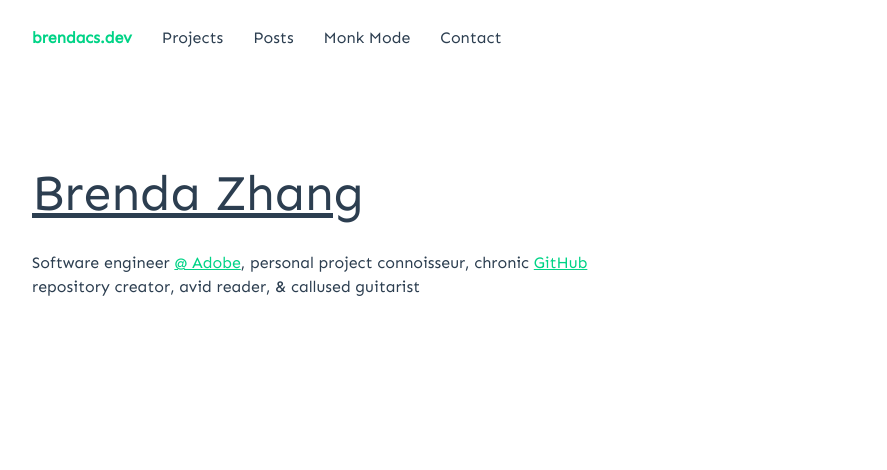
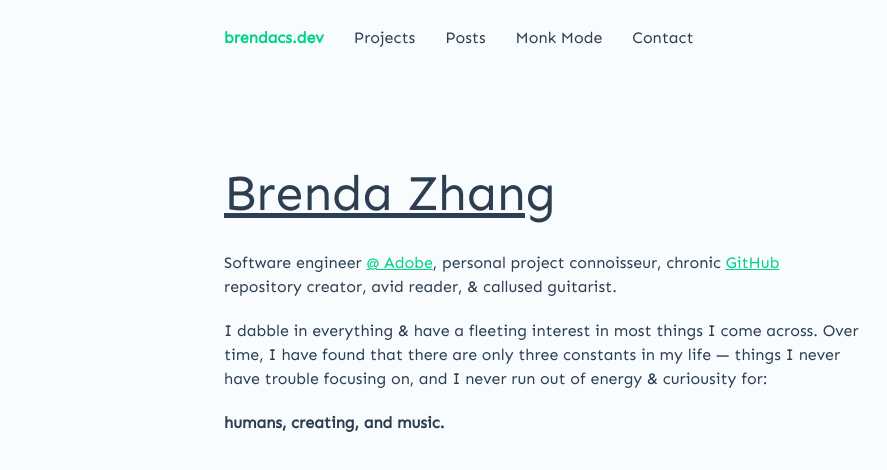
Before and after one commit to brendacs/deprecated-profile, a Vue app: page / in a window 1280 px wide. Shown: the top 470 px of the page, without its empty margins (96-983 px from the left). Built offline with nearby package versions, Linux system fonts and the light colour scheme.

Commit message:
Add more text, style tweaks

```diff
--- a/src/App.vue
+++ b/src/App.vue
@@ -81,6 +81,15 @@ table {
 }
 
 /* globals */
+html, body {
+  background: #f7fbff;
+  background: #f9fcff;
+}
+
+#app {
+  margin: 0 25vw;
+}
+
 #app, h1, h2, h3, h4, h5, h6, p, a {
   font-family: 'Sen', sans-serif;
   -webkit-font-smoothing: antialiased;
@@ -101,6 +110,7 @@ a {
 p {
   font-size: 16px;
   line-height: 1.5;
+  margin-bottom: 20px;
 }
 
  /* https://coolors.co/7cfef0-6bffb8-2ceaa3-28965a-2a6041 */
--- a/src/components/Header.vue
+++ b/src/components/Header.vue
@@ -5,7 +5,7 @@
           <a href="/"><li>brendacs.dev</li></a>
           <a href="/projects"><li>Projects</li></a>
           <a href="/posts"><li>Posts</li></a>
-          <a href="/monk-mode" target="_blank"><li>Monk Mode</li></a>
+          <a href="/monk-mode"><li>Monk Mode</li></a>
           <a href="/contact"><li>Contact</li></a>
         </ul>
     </nav>
@@ -20,7 +20,7 @@ export default {
 
 <style lang="scss" scoped>
 .nav {
-  padding: 30px 10vw;
+  padding: 30px 0;
 }
 
 .nav-items {
--- a/src/components/Home.vue
+++ b/src/components/Home.vue
@@ -2,7 +2,11 @@
   <div class="home">
     <p class="name">Brenda Zhang</p>
     <p class="description">
-      Software engineer <a href="https://linkedin.com/in/brendacs"  target="_blank">@ Adobe</a>, personal project connoisseur, chronic <a href="https://github.com/brendacs" target="_blank">GitHub</a> repository creator, avid reader, & callused guitarist
+      Software engineer <a href="https://linkedin.com/in/brendacs"  target="_blank">@ Adobe</a>, personal project connoisseur, chronic <a href="https://github.com/brendacs" target="_blank">GitHub</a> repository creator, avid reader, &amp; callused guitarist.
+    </p>
+    <p>
+      I dabble in everything &amp; have a fleeting interest in most things I come across. Over time, I have found that there are only three constants in my life &mdash; things I never have trouble focusing on, and I never run out of energy &amp; curiousity for:
+      <span>humans, creating, and music.</span>
     </p>
   </div>
 </template>
@@ -15,16 +19,21 @@ export default {
 
 <style lang="scss" scoped>
   .home {
-    padding: 10vh 10vw;
+    padding: 10vh 0;
   }
 
   .name {
     font-size: 50px;
     text-decoration: underline;
-    margin-bottom: 20px;
   }
 
   .description {
     max-width: 600px;
   }
+
+  span {
+    display: block;
+    margin: 20px 0;
+    font-weight: bold;
+  }
 </style>
```
